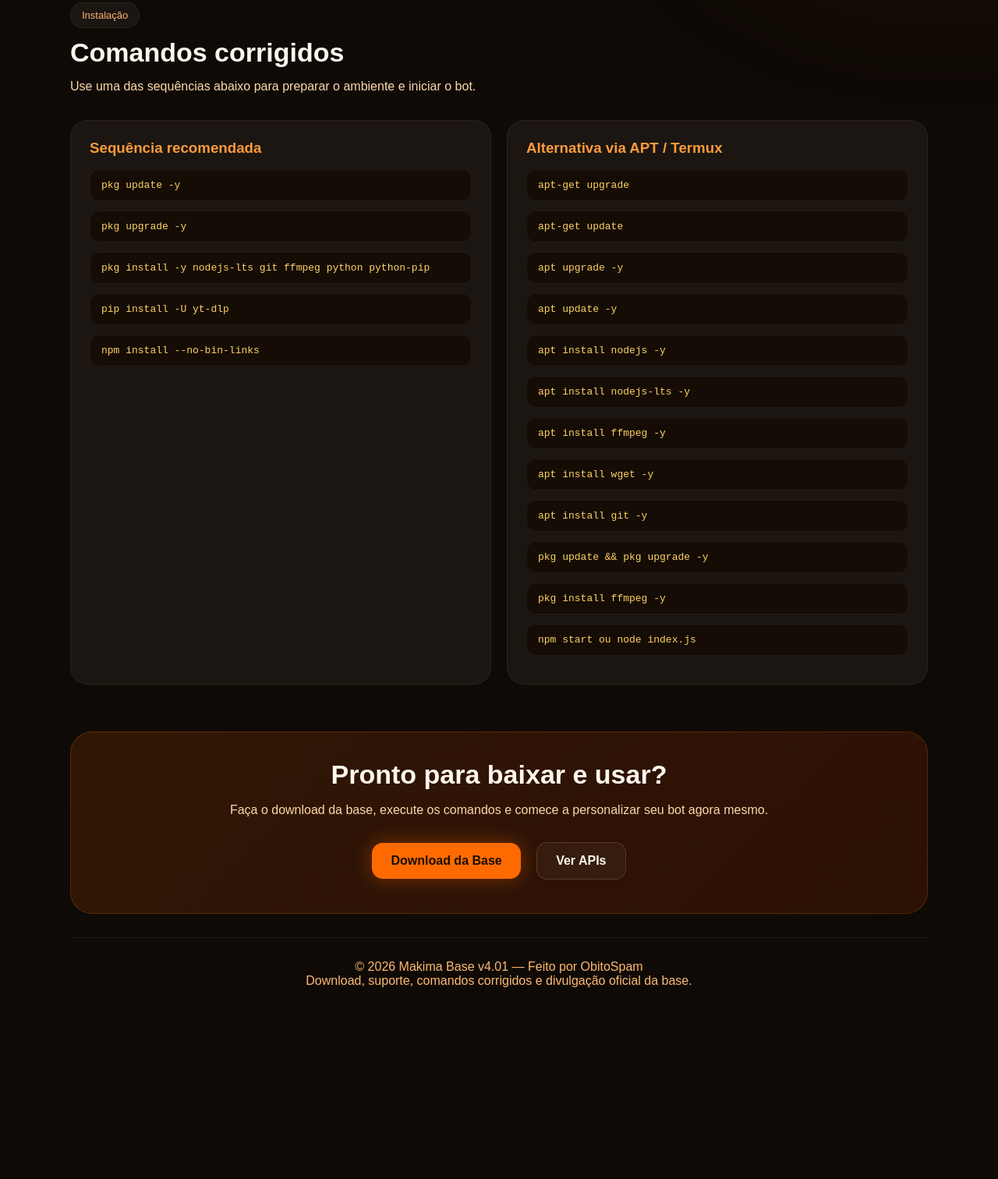
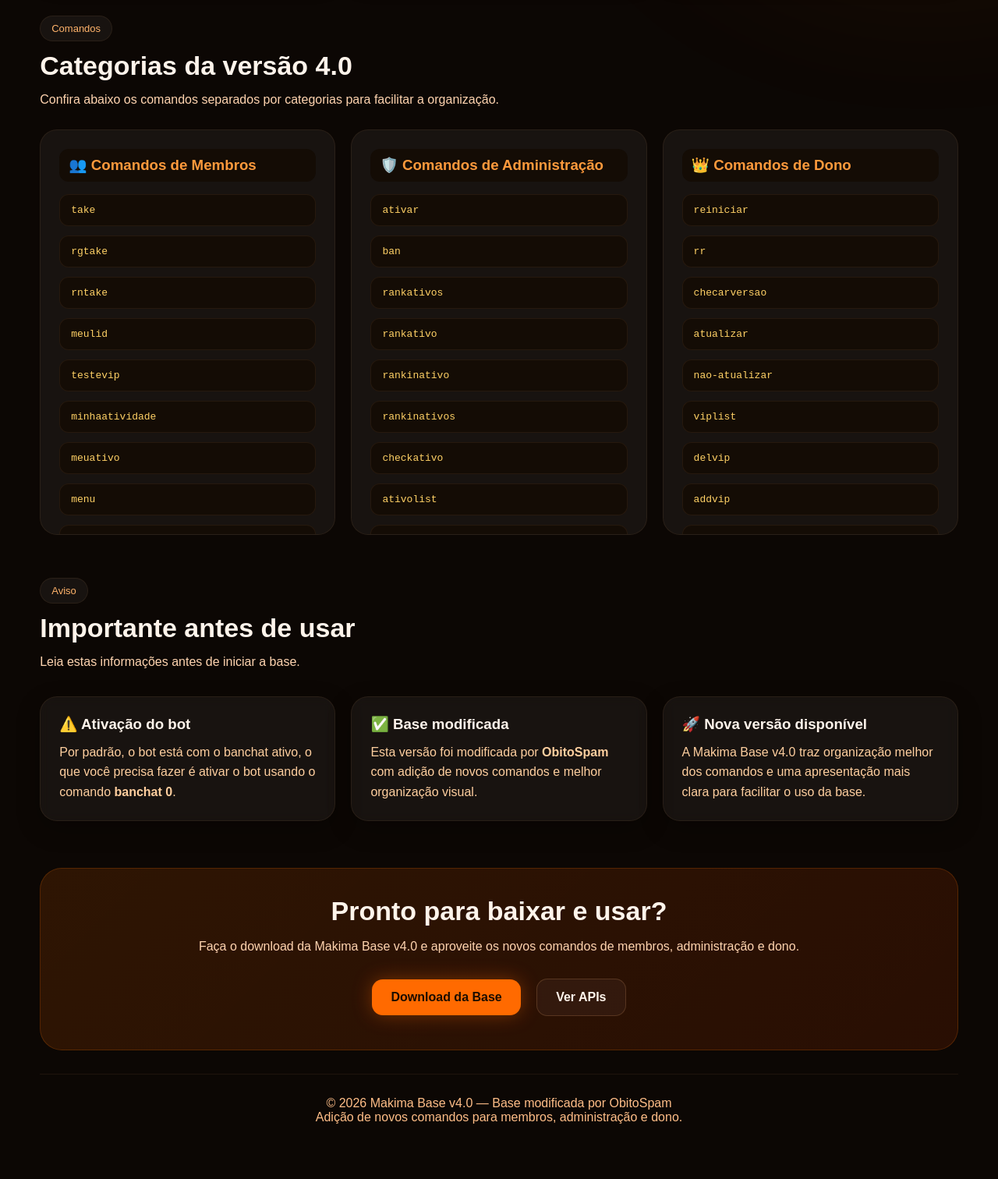
Before and after one commit to Ob1toSpam/Basev1, a plain HTML site: page index.html in a window 1280 px wide. Shown: the part 1105-2617 px from the top of the page at 78% size. Before the commit the page ends 2442 px from the top, so only its background shows below. Drawn offline with Linux system fonts and the light colour scheme.

Commit message:
Add files via upload

```diff
--- a/index.html
+++ b/index.html
@@ -3,7 +3,7 @@
 <head>
   <meta charset="UTF-8">
   <meta name="viewport" content="width=device-width, initial-scale=1.0">
-  <title>Makima Base v4.01</title>
+  <title>Makima Base v4.0</title>
   <style>
     * {
       margin: 0;
@@ -14,8 +14,8 @@
 
     body {
       font-family: Arial, sans-serif;
-      background: #0f0a06;
-      color: #fff7ed;
+      background: #0c0704;
+      color: #fff4eb;
       overflow-x: hidden;
     }
 
@@ -23,8 +23,8 @@
     body::after {
       content: "";
       position: fixed;
-      width: 400px;
-      height: 400px;
+      width: 420px;
+      height: 420px;
       border-radius: 50%;
       filter: blur(110px);
       z-index: -1;
@@ -32,8 +32,8 @@
     }
 
     body::before {
-      background: rgba(255, 106, 0, 0.22);
-      top: -100px;
+      background: rgba(255, 102, 0, 0.22);
+      top: -120px;
       left: -120px;
     }
 
@@ -56,7 +56,7 @@
 
     .container {
       width: 92%;
-      max-width: 1100px;
+      max-width: 1200px;
       margin: auto;
       padding: 30px 0;
     }
@@ -69,32 +69,32 @@
     .badge {
       display: inline-block;
       padding: 10px 18px;
-      border: 1px solid rgba(255, 120, 0, 0.35);
+      border: 1px solid rgba(255, 132, 0, 0.35);
       border-radius: 999px;
-      background: rgba(255, 120, 0, 0.1);
+      background: rgba(255, 132, 0, 0.08);
       color: #ffb36b;
       font-size: 14px;
       margin-bottom: 20px;
-      box-shadow: 0 0 20px rgba(255, 120, 0, 0.12);
+      box-shadow: 0 0 20px rgba(255, 132, 0, 0.10);
     }
 
     .hero h1 {
-      font-size: 52px;
+      font-size: 54px;
       font-weight: bold;
       margin-bottom: 18px;
       line-height: 1.1;
     }
 
     .hero h1 span {
-      background: linear-gradient(90deg, #ffb347, #ff7a18, #ff4500);
+      background: linear-gradient(90deg, #ffb347, #ff7a18, #ff4d00);
       -webkit-background-clip: text;
       -webkit-text-fill-color: transparent;
     }
 
     .hero p {
-      max-width: 760px;
+      max-width: 820px;
       margin: auto;
-      color: #fed7aa;
+      color: #ffd4b0;
       font-size: 18px;
       line-height: 1.7;
     }
@@ -115,7 +115,7 @@
 
     .btn-primary {
       background: #ff6a00;
-      color: #1a0d00;
+      color: #1b0d00;
       box-shadow: 0 0 25px rgba(255, 106, 0, 0.35);
     }
 
@@ -126,7 +126,7 @@
 
     .btn-secondary {
       border: 1px solid rgba(255, 180, 120, 0.18);
-      color: #fff7ed;
+      color: #fff4eb;
       background: rgba(255, 255, 255, 0.04);
     }
 
@@ -155,22 +155,23 @@
 
     .card:hover {
       transform: translateY(-6px);
-      border-color: rgba(255, 106, 0, 0.4);
+      border-color: rgba(255, 106, 0, 0.40);
       box-shadow: 0 10px 35px rgba(255, 106, 0, 0.08);
     }
 
     .card h2,
     .card h3 {
       margin-bottom: 12px;
+      color: #fff4eb;
     }
 
     .card p {
-      color: #fdba74;
+      color: #ffcf9f;
       line-height: 1.6;
     }
 
     .section {
-      padding: 30px 0 20px;
+      padding: 35px 0 20px;
     }
 
     .section-title {
@@ -179,7 +180,7 @@
     }
 
     .section-desc {
-      color: #fed7aa;
+      color: #ffd4b0;
       margin-bottom: 20px;
       line-height: 1.7;
     }
@@ -195,16 +196,53 @@
       margin-bottom: 12px;
     }
 
+    .commands-grid {
+      display: grid;
+      grid-template-columns: repeat(auto-fit, minmax(320px, 1fr));
+      gap: 20px;
+      margin-top: 25px;
+      align-items: start;
+    }
+
     .cmd-box {
       background: rgba(255, 255, 255, 0.05);
       border: 1px solid rgba(255, 180, 120, 0.08);
       border-radius: 22px;
       padding: 24px;
+      height: 520px;
+      overflow-y: auto;
+      overflow-x: hidden;
+      scrollbar-width: thin;
+      scrollbar-color: rgba(255, 106, 0, 0.65) rgba(255, 255, 255, 0.05);
+    }
+
+    .cmd-box::-webkit-scrollbar {
+      width: 8px;
+    }
+
+    .cmd-box::-webkit-scrollbar-track {
+      background: rgba(255, 255, 255, 0.04);
+      border-radius: 999px;
+    }
+
+    .cmd-box::-webkit-scrollbar-thumb {
+      background: linear-gradient(180deg, #ff6a00, #ff9a3c);
+      border-radius: 999px;
+    }
+
+    .cmd-box::-webkit-scrollbar-thumb:hover {
+      background: linear-gradient(180deg, #ff7f1f, #ffb15c);
     }
 
     .cmd-box h3 {
       color: #ff9a3c;
       margin-bottom: 16px;
+      position: sticky;
+      top: 0;
+      background: #140c05;
+      padding: 10px 12px;
+      border-radius: 12px;
+      z-index: 2;
     }
 
     .cmd {
@@ -225,7 +263,7 @@
       padding: 35px;
       border-radius: 28px;
       background: linear-gradient(135deg, rgba(255, 106, 0, 0.14), rgba(255, 69, 0, 0.12));
-      border: 1px solid rgba(255, 120, 0, 0.2);
+      border: 1px solid rgba(255, 120, 0, 0.20);
       text-align: center;
     }
 
@@ -235,7 +273,7 @@
     }
 
     .cta p {
-      color: #fed7aa;
+      color: #ffd4b0;
       margin-bottom: 20px;
       line-height: 1.7;
     }
@@ -246,13 +284,13 @@
     }
 
     a:hover {
-      color: #ffd2a1;
+      color: #ffd9b3;
     }
 
     footer {
       text-align: center;
       padding: 28px 12px 40px;
-      color: #fdba74;
+      color: #ffbe88;
       border-top: 1px solid rgba(255, 180, 120, 0.08);
       margin-top: 30px;
     }
@@ -270,22 +308,35 @@
       .hero p {
         font-size: 16px;
       }
+
+      .commands-grid {
+        grid-template-columns: 1fr;
+      }
+
+      .cmd-box {
+        height: 420px;
+        padding: 18px;
+      }
+
+      .cmd-box h3 {
+        font-size: 16px;
+      }
     }
   </style>
 </head>
 <body>
   <div class="container">
     <section class="hero">
-      <div class="badge">Feito por ObitoSpam</div>
-      <h1>Makima Base <span>v4.01</span></h1>
+      <div class="badge">Base modificada por ObitoSpam - Créditos Subaru Base</div>
+      <h1>Makima Base <span>v4.0</span></h1>
       <p>
-        Site oficial para download da base do bot, comandos corrigidos,
-        links úteis, suporte, atualizações e divulgação dos serviços da Obito Store.
+        Nova versão disponível com comandos de membros, administração e dono,
+        mantendo links úteis, suporte, hospedagem e APIs para o seu bot.
       </p>
 
       <div class="buttons">
         <a class="btn btn-primary" href="https://mega.nz/file/dcAXDAjZ#9tSEeh8HS7HnihZkX-ePm2QCenRa5LuQFyvmW71wJ9E" target="_blank">
-          Baixar Makima Base v4.01
+          Baixar Makima Base v4.0
         </a>
         <a class="btn btn-secondary" href="#comandos">
           Ver comandos
@@ -310,8 +361,8 @@
         </div>
 
         <div class="card">
-          <h2>📦 Makima Base</h2>
-          <p>Download direto da base pronta do bot v4.01 para editar e iniciar.</p>
+          <h2>📦 Makima Base v4.0</h2>
+          <p>Download direto da nova versão da base com novos comandos e organização melhor.</p>
           <br>
           <a href="https://mega.nz/file/dcAXDAjZ#9tSEeh8HS7HnihZkX-ePm2QCenRa5LuQFyvmW71wJ9E" target="_blank">Baixar agora</a>
         </div>
@@ -356,36 +407,139 @@
     </section>
 
     <section class="section" id="comandos">
-      <div class="mini-title">Instalação</div>
-      <h2 class="section-title">Comandos corrigidos</h2>
+      <div class="mini-title">Comandos</div>
+      <h2 class="section-title">Categorias da versão 4.0</h2>
       <p class="section-desc">
-        Use uma das sequências abaixo para preparar o ambiente e iniciar o bot.
+        Confira abaixo os comandos separados por categorias para facilitar a organização.
+      </p>
+
+      <div class="commands-grid">
+        <div class="cmd-box">
+          <h3>👥 Comandos de Membros</h3>
+          <code class="cmd">take</code>
+          <code class="cmd">rgtake</code>
+          <code class="cmd">rntake</code>
+          <code class="cmd">meulid</code>
+          <code class="cmd">testevip</code>
+          <code class="cmd">minhaatividade</code>
+          <code class="cmd">meuativo</code>
+          <code class="cmd">menu</code>
+          <code class="cmd">menugeral</code>
+          <code class="cmd">menus</code>
+          <code class="cmd">menuadm</code>
+          <code class="cmd">menubn</code>
+          <code class="cmd">criador</code>
+          <code class="cmd">subaru</code>
+          <code class="cmd">sticker</code>
+          <code class="cmd">s</code>
+          <code class="cmd">get</code>
+          <code class="cmd">sair</code>
+          <code class="cmd">channel</code>
+          <code class="cmd">gerarlink</code>
+          <code class="cmd">linkimage</code>
+          <code class="cmd">jogodavelha</code>
+          <code class="cmd">resetarvelha</code>
+          <code class="cmd">rv</code>
+        </div>
+
+        <div class="cmd-box">
+          <h3>🛡️ Comandos de Administração</h3>
+          <code class="cmd">ativar</code>
+          <code class="cmd">ban</code>
+          <code class="cmd">rankativos</code>
+          <code class="cmd">rankativo</code>
+          <code class="cmd">rankinativo</code>
+          <code class="cmd">rankinativos</code>
+          <code class="cmd">checkativo</code>
+          <code class="cmd">ativolist</code>
+          <code class="cmd">atividade</code>
+          <code class="cmd">atividades</code>
+          <code class="cmd">inativos</code>
+          <code class="cmd">inativo</code>
+          <code class="cmd">banghost</code>
+          <code class="cmd">modobn</code>
+          <code class="cmd">autosticker</code>
+          <code class="cmd">autodl</code>
+          <code class="cmd">level</code>
+          <code class="cmd">simih</code>
+          <code class="cmd">antilink</code>
+          <code class="cmd">antiimg</code>
+          <code class="cmd">antivideo</code>
+          <code class="cmd">antiaudio</code>
+          <code class="cmd">antisticker</code>
+          <code class="cmd">antidocumento</code>
+          <code class="cmd">antidoc</code>
+          <code class="cmd">antictt</code>
+          <code class="cmd">anticontato</code>
+          <code class="cmd">antilocalizacao</code>
+          <code class="cmd">antiloc</code>
+        </div>
+
+        <div class="cmd-box">
+          <h3>👑 Comandos de Dono</h3>
+          <code class="cmd">reiniciar</code>
+          <code class="cmd">rr</code>
+          <code class="cmd">checarversao</code>
+          <code class="cmd">atualizar</code>
+          <code class="cmd">nao-atualizar</code>
+          <code class="cmd">viplist</code>
+          <code class="cmd">delvip</code>
+          <code class="cmd">addvip</code>
+          <code class="cmd">setconfig</code>
+          <code class="cmd">backup</code>
+          <code class="cmd">help</code>
+          <code class="cmd">stickerid</code>
+          <code class="cmd">rgtm</code>
+          <code class="cmd">deltm</code>
+          <code class="cmd">tm</code>
+          <code class="cmd">novidades</code>
+          <code class="cmd">listacases</code>
+          <code class="cmd">szcapeta</code>
+          <code class="cmd">join</code>
+          <code class="cmd">entrar</code>
+          <code class="cmd">totalcmd</code>
+          <code class="cmd">rebaixaradms</code>
+          <code class="cmd">getlinha</code>
+          <code class="cmd">getcase</code>
+          <code class="cmd">banchat</code>
+          <code class="cmd">delcase</code>
+          <code class="cmd">editarcase</code>
+          <code class="cmd">editarcase2</code>
+          <code class="cmd">addcase</code>
+        </div>
+      </div>
+    </section>
+
+    <section class="section">
+      <div class="mini-title">Aviso</div>
+      <h2 class="section-title">Importante antes de usar</h2>
+      <p class="section-desc">
+        Leia estas informações antes de iniciar a base.
       </p>
 
       <div class="grid">
-        <div class="cmd-box">
-          <h3>Sequência recomendada</h3>
-          <code class="cmd">pkg update -y</code>
-          <code class="cmd">pkg upgrade -y</code>
-          <code class="cmd">pkg install -y nodejs-lts git ffmpeg python python-pip</code>
-          <code class="cmd">pip install -U yt-dlp</code>
-          <code class="cmd">npm install --no-bin-links</code>
+        <div class="card">
+          <h3>⚠️ Ativação do bot</h3>
+          <p>
+            Por padrão, o bot está com o banchat ativo, o que você precisa fazer
+            é ativar o bot usando o comando <strong>banchat 0</strong>.
+          </p>
         </div>
 
-        <div class="cmd-box">
-          <h3>Alternativa via APT / Termux</h3>
-          <code class="cmd">apt-get upgrade</code>
-          <code class="cmd">apt-get update</code>
-          <code class="cmd">apt upgrade -y</code>
-          <code class="cmd">apt update -y</code>
-          <code class="cmd">apt install nodejs -y</code>
-          <code class="cmd">apt install nodejs-lts -y</code>
-          <code class="cmd">apt install ffmpeg -y</code>
-          <code class="cmd">apt install wget -y</code>
-          <code class="cmd">apt install git -y</code>
-          <code class="cmd">pkg update && pkg upgrade -y</code>
-          <code class="cmd">pkg install ffmpeg -y</code>
-          <code class="cmd">npm start ou node index.js</code>
+        <div class="card">
+          <h3>✅ Base modificada</h3>
+          <p>
+            Esta versão foi modificada por <strong>ObitoSpam</strong> com adição
+            de novos comandos e melhor organização visual.
+          </p>
+        </div>
+
+        <div class="card">
+          <h3>🚀 Nova versão disponível</h3>
+          <p>
+            A Makima Base v4.0 traz organização melhor dos comandos e uma
+            apresentação mais clara para facilitar o uso da base.
+          </p>
         </div>
       </div>
     </section>
@@ -393,7 +547,8 @@
     <section class="cta">
       <h2>Pronto para baixar e usar?</h2>
       <p>
-        Faça o download da base, execute os comandos e comece a personalizar seu bot agora mesmo.
+        Faça o download da Makima Base v4.0 e aproveite os novos comandos de membros,
+        administração e dono.
       </p>
       <a class="btn btn-primary" href="https://mega.nz/file/dcAXDAjZ#9tSEeh8HS7HnihZkX-ePm2QCenRa5LuQFyvmW71wJ9E" target="_blank">
         Download da Base
@@ -404,8 +559,8 @@
     </section>
 
     <footer>
-      <p>© 2026 Makima Base v4.01 — Feito por ObitoSpam</p>
-      <p>Download, suporte, comandos corrigidos e divulgação oficial da base.</p>
+      <p>© 2026 Makima Base v4.0 — Base modificada por ObitoSpam</p>
+      <p>Adição de novos comandos para membros, administração e dono.</p>
     </footer>
   </div>
 </body>
```
